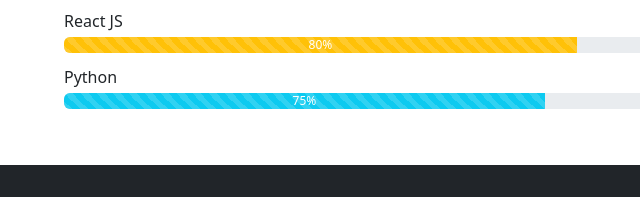
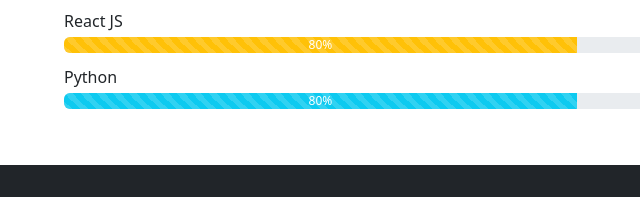
Before and after one commit to mfurkankilic/mfk.com, a plain HTML site: page index.html in a window 1280 px wide. Shown: the part 1678-1875 px from the top of the page, 493-1133 px from the left. Drawn offline with Linux system fonts and the light colour scheme.

Commit message:
Update index.html

```diff
--- a/index.html
+++ b/index.html
@@ -86,7 +86,7 @@
             </div>
             <p class="mb-0">Python</p>
             <div class="progress mb-2">
-              <div class="progress-bar progress-bar-striped bg-info" style="width:75%">75%</div>
+              <div class="progress-bar progress-bar-striped bg-info" style="width:80%">80%</div>
             </div>
           </div>
           </div>
```
